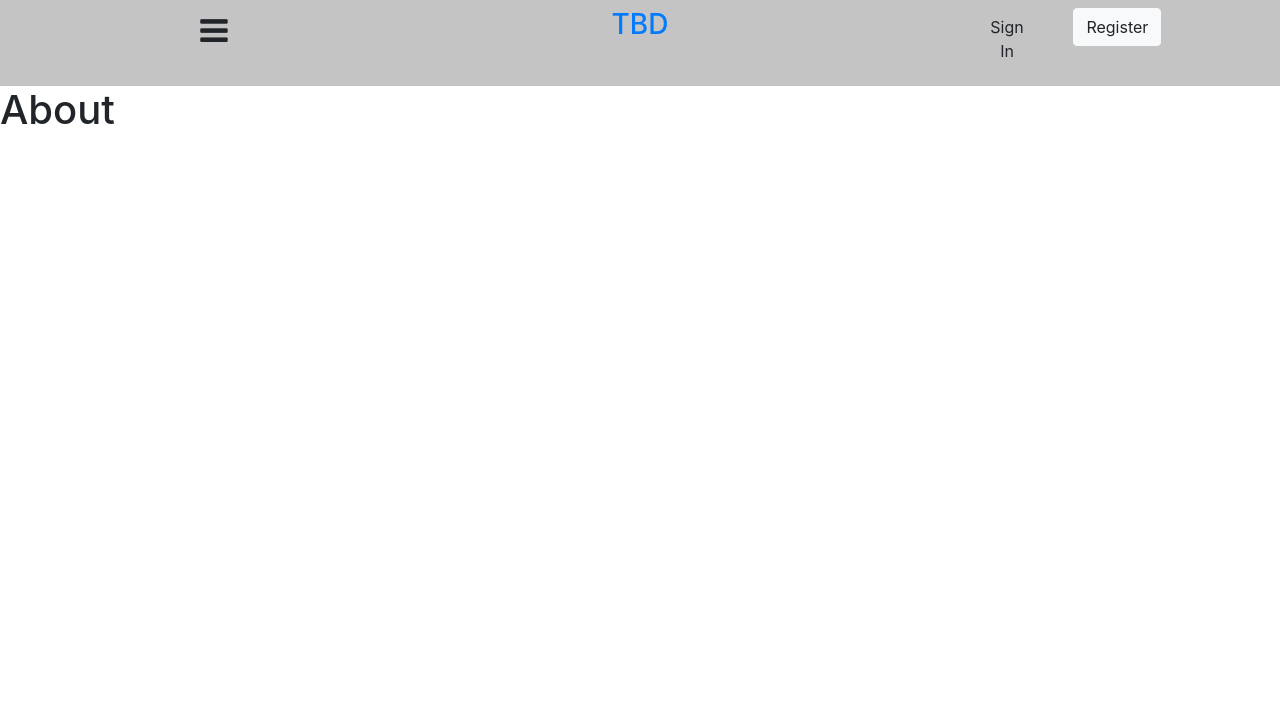
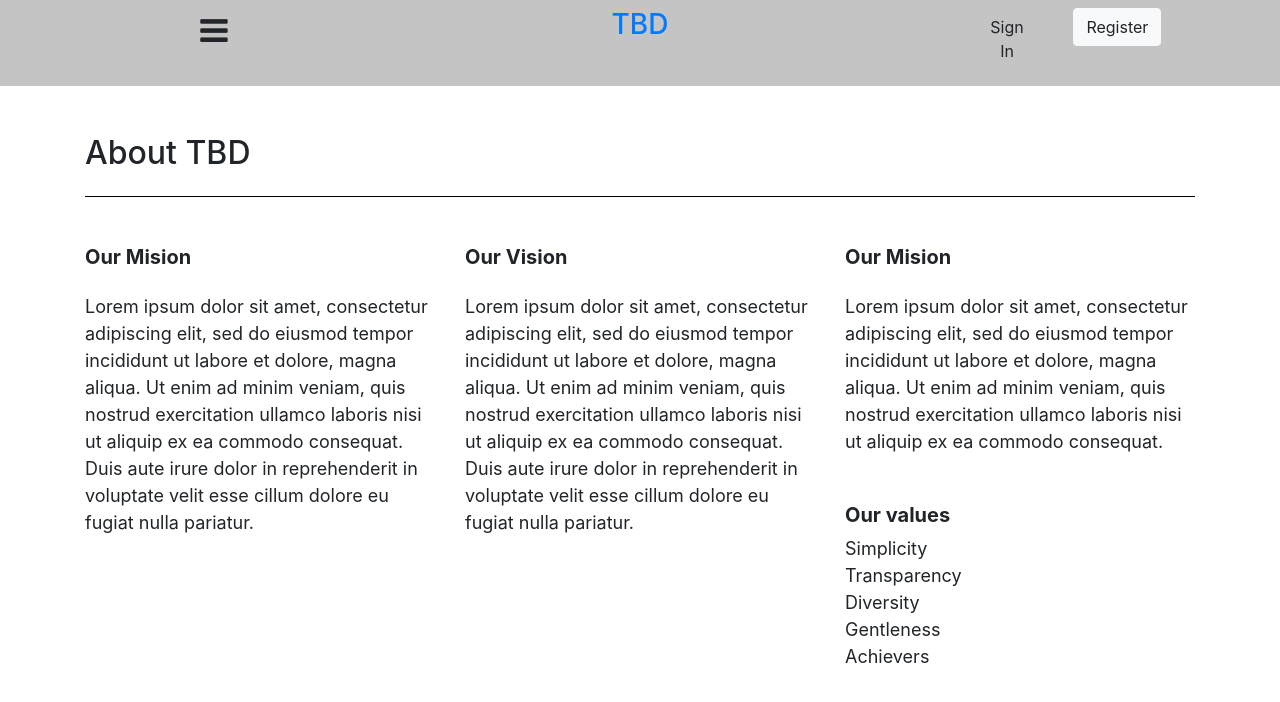
Before and after one commit to Nerdion/jamesBelgium, a Vue app: page /about in a window 1280 px wide. Shown: the top 702 px of the page. Built offline with nearby package versions, Linux system fonts and the light colour scheme.

Commit message:
minor additions

```diff
--- a/src/components/Navbar.vue
+++ b/src/components/Navbar.vue
@@ -2,7 +2,7 @@
 	<div id="menuBar">
 		<ul class="text-center">
 			<li>
-          <a href="#">Your TDB Account</a>
+				<a href="/myaccount">Your TDB Account</a>
 			</li>
 			<li>
 				<a href="#">Lorem ipsum dolor sit amet</a>
@@ -30,7 +30,9 @@
 				</button>
 			</div>
 			<div class="col">
-          <router-link to="/"><h3 id="pageTitle">TBD</h3></router-link>
+				<router-link to="/">
+					<h3 id="pageTitle">TBD</h3>
+				</router-link>
 			</div>
 			<div class="col">
 				<div class="row">
@@ -50,18 +52,19 @@
 
 <script>
 export default {
-    name:'mainNavbar',
+	name: "mainNavbar",
 	mounted() {
-        document.querySelector('#menuBar').style.display = "none";
+		document.querySelector("#menuBar").style.display = "none";
 	},
 	methods: {
 		toggleNav() {
-            let menuBox = document.querySelector('#menuBar')
-            menuBox.style.display === "none" ? menuBox.style.display = "block" : menuBox.style.display = "none"
-        }
-    }
-}
-
+			let menuBox = document.querySelector("#menuBar");
+			menuBox.style.display === "none"
+				? (menuBox.style.display = "block")
+				: (menuBox.style.display = "none");
+		},
+	},
+};
 </script>
 
 <style lang="scss">
@@ -82,6 +85,8 @@ export default {
 }
 
 #menuBar {
+	background-color: white;
+	z-index: 99;
 	position: absolute;
 	display: flex;
 	align-items: center;
@@ -94,9 +99,9 @@ export default {
 			list-style-type: none;
 			a {
 				text-decoration: none;
-            color:black;
+				color: black;
 				&:hover {
-                color:lightseagreen;
+					color: lightseagreen;
 				}
 			}
 		}
@@ -105,11 +110,11 @@ export default {
 
 @media (min-width: 20em) {
 	#menuBar {
-        margin-top:2rem;
+		margin-top: 2rem;
 		li {
 			margin: 1rem 0;
 			a {
-            font-size:1.35rem;
+				font-size: 1.35rem;
 			}
 		}
 	}
@@ -117,11 +122,11 @@ export default {
 
 @media (min-width: 43em) {
 	#menuBar {
-        margin-top:4rem;
+		margin-top: 4rem;
 		li {
 			margin: 2.5rem 0;
 			a {
-          font-size:2rem;
+				font-size: 2rem;
 			}
 		}
 	}
@@ -129,11 +134,11 @@ export default {
 
 @media (min-width: 62em) {
 	#menuBar {
-          margin-top:4rem;
+		margin-top: 4rem;
 		li {
-            margin:1.5rem 0;
+			margin: 1.5rem 0;
 			a {
-              font-size:2.75rem;
+				font-size: 2.75rem;
 			}
 		}
 	}
--- a/src/views/About.vue
+++ b/src/views/About.vue
@@ -1,13 +1,94 @@
 <template>
-    <h1>About</h1>
+	<div class="container">
+		<div class="m-5"></div>
+		<h2>About TBD</h2>
+		<div class="m-4"></div>
+		<hr />
+		<div class="m-5"></div>
+		<div class="row">
+			<div class="col-4">
+				<h5 class="mb-4 font-weight-bold">Our Mision</h5>
+				<p>
+					Lorem ipsum dolor sit amet,
+					consectetur adipiscing elit,
+					sed do eiusmod tempor
+					incididunt ut labore et dolore,
+					magna aliqua. Ut enim ad
+					minim veniam, quis nostrud
+					exercitation ullamco laboris
+					nisi ut aliquip ex ea
+					commodo consequat. Duis
+					aute irure dolor in
+					reprehenderit in voluptate
+					velit esse cillum dolore eu
+					fugiat nulla pariatur.
+				</p>
+			</div>
+			<div class="col-4">
+				<h5 class="mb-4 font-weight-bold">Our Vision</h5>
+				<p>
+					Lorem ipsum dolor sit amet,
+					consectetur adipiscing elit,
+					sed do eiusmod tempor
+					incididunt ut labore et dolore,
+					magna aliqua. Ut enim ad
+					minim veniam, quis nostrud
+					exercitation ullamco laboris
+					nisi ut aliquip ex ea
+					commodo consequat. Duis
+					aute irure dolor in
+					reprehenderit in voluptate
+					velit esse cillum dolore eu
+					fugiat nulla pariatur.
+				</p>
+			</div>
+			<div class="col-4">
+				<h5 class="mb-4 font-weight-bold">Our Mision</h5>
+				<p>
+					Lorem ipsum dolor sit amet,
+					consectetur adipiscing elit,
+					sed do eiusmod tempor
+					incididunt ut labore et dolore,
+					magna aliqua. Ut enim ad
+					minim veniam, quis nostrud
+					exercitation ullamco laboris
+					nisi ut aliquip ex ea
+					commodo consequat.
+				</p>
+				<div class="m-5"></div>
+				<h5 class="font-weight-bold">Our values</h5>
+				<ul>
+					<li>Simplicity</li>
+					<li>Transparency</li>
+					<li>Diversity</li>
+					<li>Gentleness</li>
+					<li>Achievers</li>
+				</ul>
+			</div>
+		</div>
+	</div>
 </template>
 
 <script>
 export default {
-    name:'About'
-}
+	name: "About",
+};
 </script>
 
-<style>
+<style lang="scss">
+p,
+li {
+	font-size: 18px;
+}
+ul {
+	padding-left: 0;
+	li {
+		list-style-type: none;
+	}
+}
 
+hr {
+	color: black;
+	border-color: black;
+}
 </style>
--- a/src/views/Account/MyAccountContent.vue
+++ b/src/views/Account/MyAccountContent.vue
@@ -1,9 +1,9 @@
 <template>
-    <h1>SHOW MENU HERE</h1>
+	<a href="/myaccount/unkown2">Unkown2</a>
 </template>
 
 <script>
 export default {
-    name:'MyAccountContent'
-}
+	name: "MyAccountContent",
+};
 </script>
--- a/src/views/Account/unkown2.vue
+++ b/src/views/Account/unkown2.vue
@@ -1,15 +1,45 @@
 <template>
-  <div class="home">
-    <h1>Account -> Unkown2</h1>
-  </div>
+	<div class="container">
+		<div class="my-5 row">
+			<div class="col-md-12">
+				<h2>Duis aute irure dolor in reprehenderit</h2>
+				<p>Ut enim ad minim veniam, quis nostrud exercitation ullamco laboris nisi ut aliquip ex ea consequat.</p>
+			</div>
+		</div>
+		<div class="my-5"></div>
+		<div class="row">
+			<div class="col-md-4 text">
+				<div class="box"></div>
+				<p>
+					Ut enim ad minim veniam,
+					quis nostrud exercitation
+				</p>
+			</div>
+			<div class="col-md-4 textt">
+				Ut enim ad minim veniam,
+				quis nostrud exercitation
+			</div>
+			<div class="col-md-4 texttt">
+				Ut enim ad minim veniam,
+				quis nostrud exercitation
+			</div>
+		</div>
+	</div>
 </template>
 
 <script>
 // @ is an alias to /src
 
 export default {
-  name: 'Unkown2',
-  components: {
-  }
+	name: "Unkown2",
+	components: {},
+};
+</script>
+
+<style lang="scss" scoped>
+.box {
+	height: 5rem;
+	width: 5rem;
+	background-color: dimgray;
 }
-</script>
+</style>
--- a/src/views/Contact.vue
+++ b/src/views/Contact.vue
@@ -1,50 +1,67 @@
 <template>
 	<div class="container">
-            <h1>Contact</h1>
-            <div class="m-5">
+		<div class="m-5"></div>
+		<h2>Contact</h2>
+		<div class="m-4"></div>
 		<div class="row">
+			<div class="col-md-4">
+				<input
+					type="text"
+					class="form-control"
+					id="name"
+					placeholder="First Name and Last Name"
+					name="uname"
+				/>
+				<br />
+				<input type="email" class="form-control" id="email" placeholder="Email Address" name="email" />
+				<br />
+				<input type="text" class="form-control" id="subject" placeholder="Subject" name="Subject" />
+			</div>
+			<div class="col-md-4"></div>
+			<div class="col-md-3">
+				<h4 class="font-weight-bold">Contact Information</h4>info@TBD.com
+				<br />+32 440 XX XX 54
+				<br />Belgium
+			</div>
 			<div class="col-md-1"></div>
-                <div class="col-md-4">
-                    <input type="text" class="form-control" id="name" placeholder="First Name and Last Name" name="uname"><br>
-                    <input type="email" class="form-control" id="email" placeholder="email Address" name="email"><br>
-                    <input type="text" class="form-control" id="subject" placeholder="Subject" name="Subject">
 		</div>
-                <div class="col-md-3">
-
-                </div>
-                <div class="col-md-3">
-                    <h4>Contact Information</h4>
-                    info@TBD.com<br>
-                    +32 440 XX XX 54<br>
-                    Belgium
-                </div>
-                <div class="col-md-1">
-
+		<br />
+		<div class="row">
+			<div class="col-md-12">
+				<textarea
+					class="form-control"
+					id="Message"
+					name="Message"
+					placeholder="Message"
+					style="height:200px"
+				></textarea>
 			</div>
 		</div>
+		<div class="row m-2"></div>
 		<div class="row">
-                <div class="col-md-1">
-
-                </div>
-                <div class="col-md-10">
-                    <textarea id="Message" name="Message" placeholder="Message" style="height:200px"></textarea>
-                </div>
-                <div class="col-md-1">
-
+			<div class="col">
+				<input id="submitContact" type="button" class="btn btn-lg btn-dark" value="Submit" />
 			</div>
 		</div>
-            <input type="button" class="butt" value="Submit">
 	</div>
-    </div>
-
 </template>
 
 <script>
 export default {
-    name:'Contact'
-}
+	name: "Contact",
+};
 </script>
 
-<style>
-
+<style type="scss">
+#submitContact {
+	padding-left: 4rem;
+	padding-right: 4rem;
+	font-size: 1.75rem;
+	padding-top: 0.25rem;
+	padding-bottom: 0.25rem;
+}
+input,
+textarea {
+	border: 1px black solid !important;
+}
 </style>
--- a/src/views/MyAccount.vue
+++ b/src/views/MyAccount.vue
@@ -1,13 +1,12 @@
 <template>
-    <router-view/>
+	<router-view />
 </template>
 
 <script>
 export default {
-    name:'MyAccount'
-}
+	name: "MyAccount",
+};
 </script>
 
 <style>
-
 </style>
```
Lines whose indentation alone changed are shown as unchanged.
